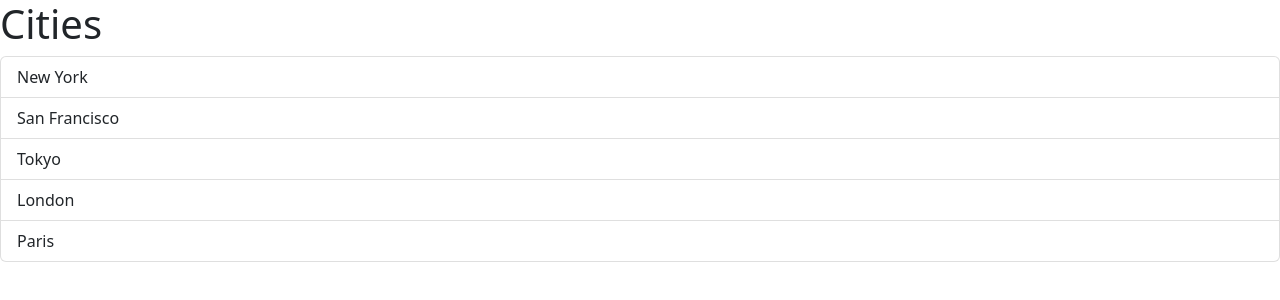
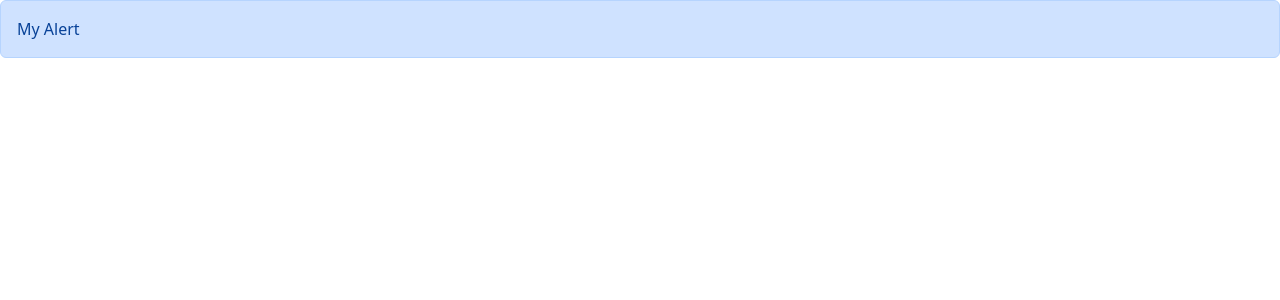
Before and after one commit to Xelo04/React-Basics, a React (Vite) app: page / in a window 1280 px wide. Shown: the top 300 px of the page. Built offline with nearby package versions, Linux system fonts and the light colour scheme.

Commit message:
add Alert component and update App to include it

```diff
--- a/src/App.tsx
+++ b/src/App.tsx
@@ -1,21 +1,26 @@
-import ListGroup from "./components/ListGroup";
+// import ListGroup from "./components/ListGroup";
+import Alert from "./components/Alert";
 
 function App() {
   // always remebmer to close components and if possible use self closing components
-  let items = ["New York", "San Francisco", "Tokyo", "London", "Paris"];
+  // let items = ["New York", "San Francisco", "Tokyo", "London", "Paris"];
 
-  const handleSelectItem = (item: string) => {
-    console.log(item);
-  };
+  // const handleSelectItem = (item: string) => {
+  //   console.log(item);
+  // };
 
   return (
     <div>
       {/* <ListGroup /> */}
-      <ListGroup
+      {/* <ListGroup
         items={items}
         heading="Cities"
         onSelectItem={handleSelectItem}
-      />
+      /> */}
+
+      <Alert>
+        My <span></span> Alert
+      </Alert>
     </div>
   );
 }
--- /dev/null
+++ b/src/components/Alert.tsx
@@ -0,0 +1,17 @@
+//shortcut to start a component: rafce
+
+import React, { ReactNode } from "react";
+
+interface AlertProps {
+  children: ReactNode;
+}
+
+const Alert = ({ children }: AlertProps) => {
+  return (
+    <div className="alert alert-primary" role="alert">
+      {children}
+    </div>
+  );
+};
+
+export default Alert;
```
